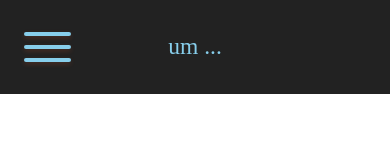
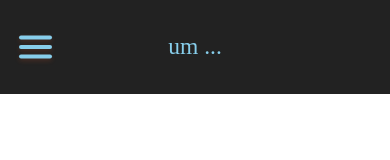
Before and after one commit to JaeYoung0/blog, a Next.js app: page /tosim in a window 390 px wide. Shown: the top 160 px of the page. Built offline with nearby package versions, Linux system fonts and the light colour scheme; a web font is replaced by a local one.

Commit message:
style: Hamburger

```diff
--- a/src/components/Hamburger/Hamburger.style.ts
+++ b/src/components/Hamburger/Hamburger.style.ts
@@ -2,14 +2,16 @@ import { MEDIA_QUERY_ARR } from "@styles/MediaQuery";
 import styled from "@emotion/styled";
 import { css } from "@emotion/react";
 
+const SIZE = 3.5;
+
 export const HamburgerButton = styled.div`
   position: absolute;
-  left: 1rem;
+  left: 2rem;
   display: flex;
   justify-content: center;
   align-items: center;
-  width: 8rem;
-  height: 8rem;
+  width: ${SIZE}rem;
+  height: ${SIZE}rem;
 
   cursor: pointer;
   transition: all 0.5 ease-in-out;
@@ -33,7 +35,7 @@ export const Line = styled.div<{ isOpened: boolean }>`
   ::after {
     position: absolute;
     content: "";
-    width: 5rem;
+    width: ${SIZE}rem;
     height: 0.4rem;
     background-color: skyblue;
     border-radius: 5px;
@@ -42,11 +44,11 @@ export const Line = styled.div<{ isOpened: boolean }>`
     transition: all 0.3s ease-in-out;
   }
   &::before {
-    transform: translateY(-13px);
+    transform: translateY(-1rem);
   }
 
   &::after {
-    transform: translateY(13px);
+    transform: translateY(1rem);
   }
 
   ${({ isOpened }) =>
@@ -56,7 +58,6 @@ export const Line = styled.div<{ isOpened: boolean }>`
         transform: translateX(-50px);
         background: transparent;
         box-shadow: none;
-        /* transition: all 0.5 ease-in-out; */
       }
 
       &::before {
```
